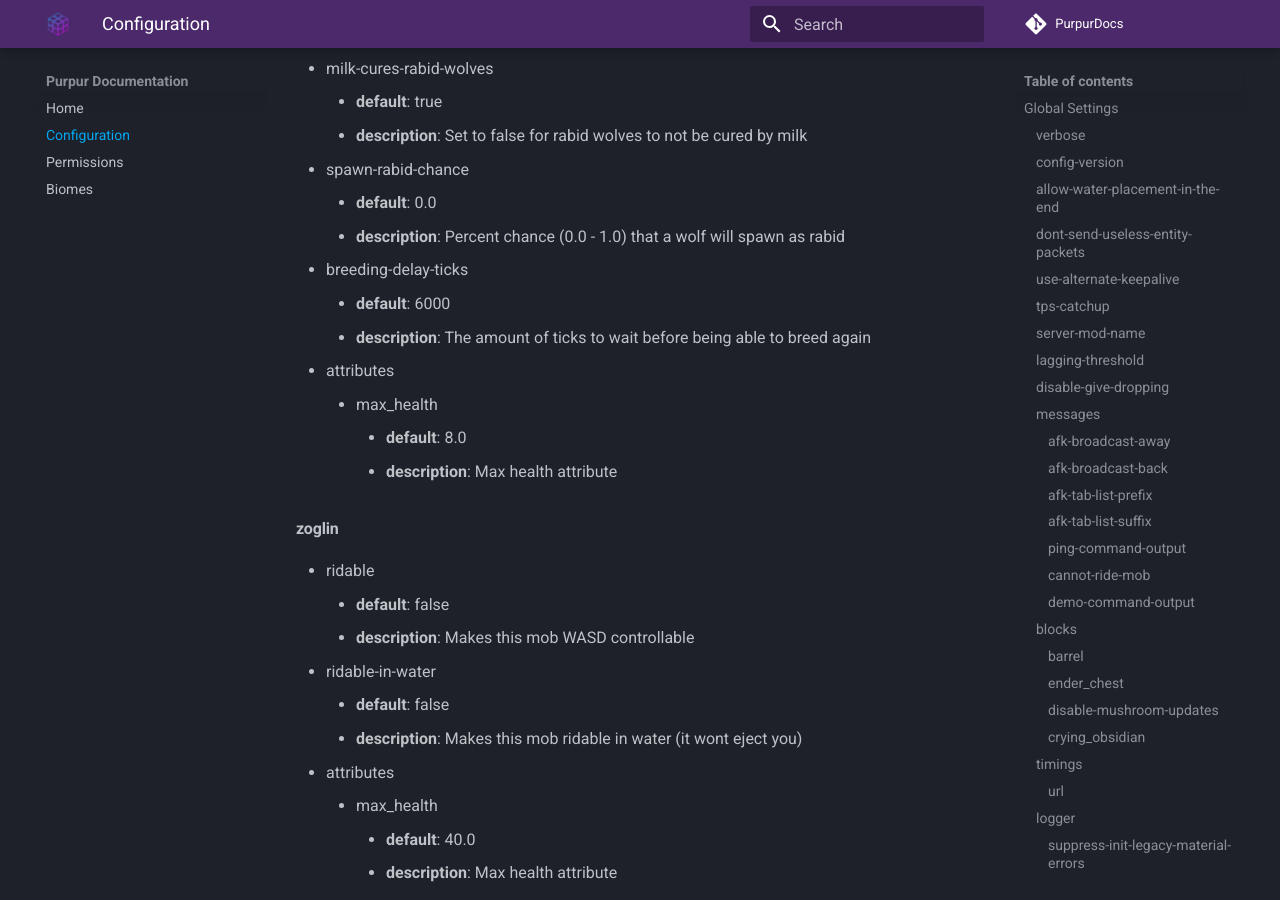
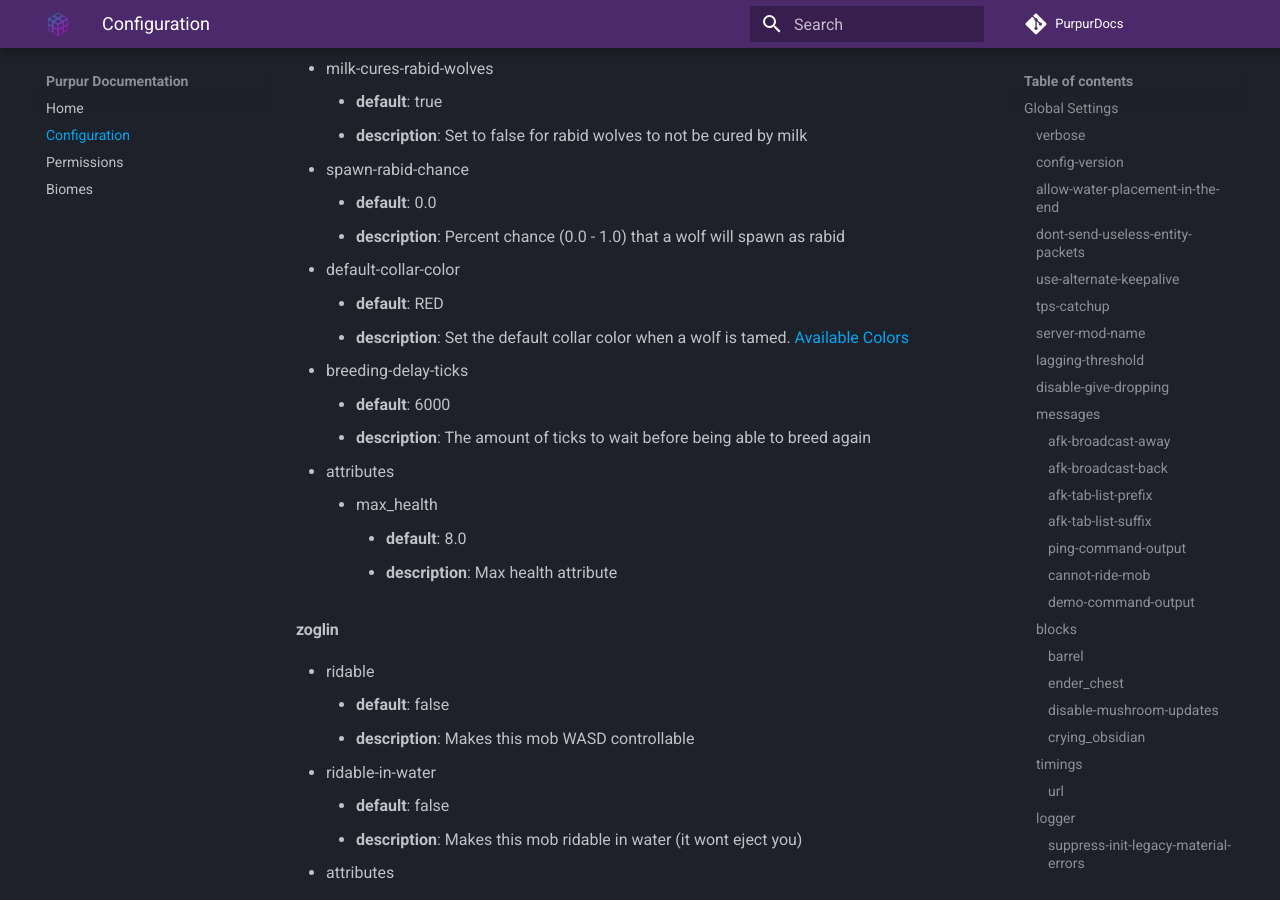
Before and after one commit to PurpurMC/PurpurDocs, an MkDocs documentation site: the page built from docs/Configuration.md, in a window 1280 px wide and 900 px high, scrolled down 37801 px. Built offline with MkDocs 1.6.1 and Material for MkDocs 9.7.7, drawn with Linux system fonts in a browser that asks for light colours; comment, search, counter and statistics services are not loaded.

Commit message:
add missing option to wolf

```diff
--- a/docs/Configuration.md
+++ b/docs/Configuration.md
@@ -1065,6 +1065,9 @@ If `min-shoot-interval-ticks` and `max-shoot-interval-ticks` are both set to
 * spawn-rabid-chance
     - **default**: 0.0
     - **description**: Percent chance (0.0 - 1.0) that a wolf will spawn as rabid
+* default-collar-color
+    - **default**: RED
+    - **description**: Set the default collar color when a wolf is tamed. [Available Colors](https://purpur.pl3x.net/javadoc/org/bukkit/Color.html)
 * breeding-delay-ticks
     - **default**: 6000
     - **description**: The amount of ticks to wait before being able to breed again
```
